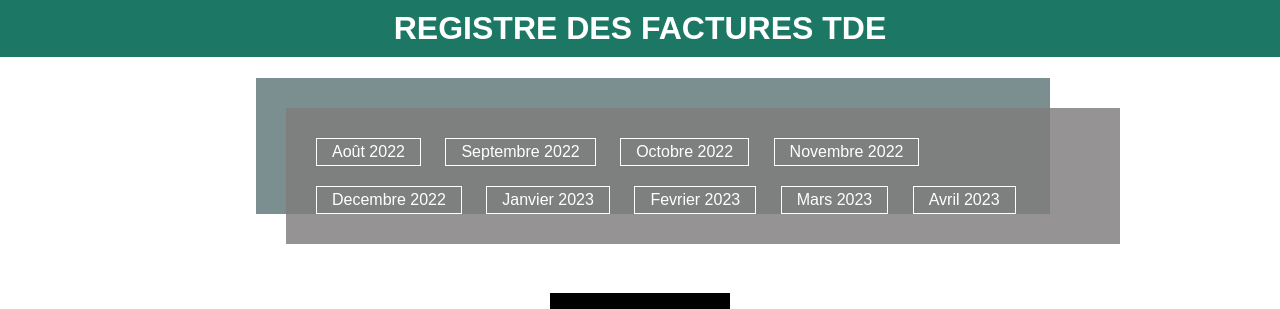
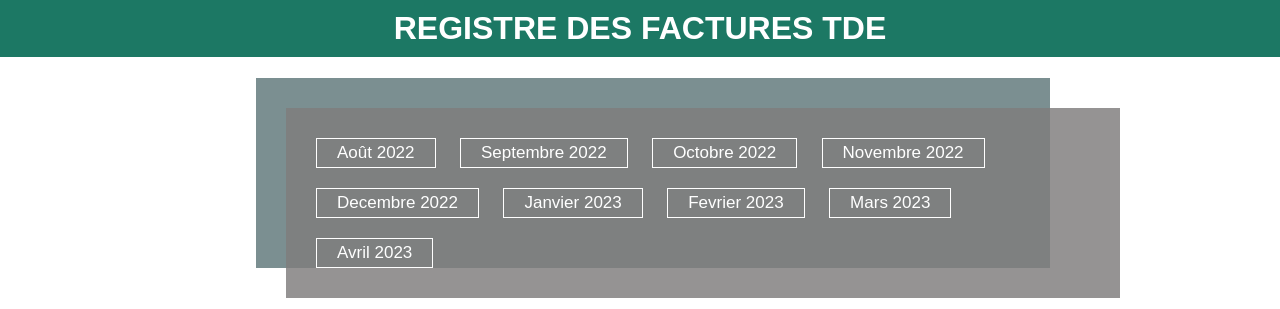
Before and after one commit to leroietoile/registre_factures_tde, a plain HTML site: page index.html in a window 1280 px wide. Shown: the top 309 px of the page. Drawn offline with Linux system fonts and the light colour scheme.

Commit message:
Add files via upload

```diff
--- a/css_registre.css
+++ b/css_registre.css
@@ -27,7 +27,8 @@ div.choices a{
     color: white;
     text-decoration: none;
     border: 1px solid white;
-    padding: 4px 15px;
+    padding: 4px 20px;
+    font-size: 17px;
 }
 
 div.choices a:hover{
```
